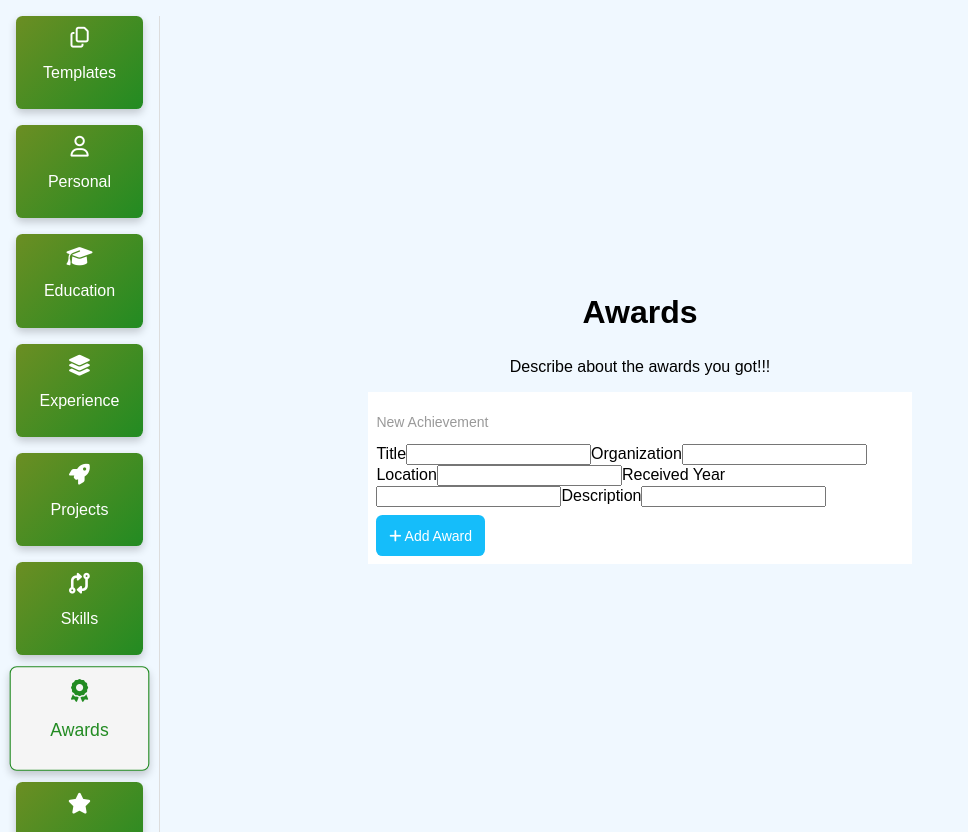
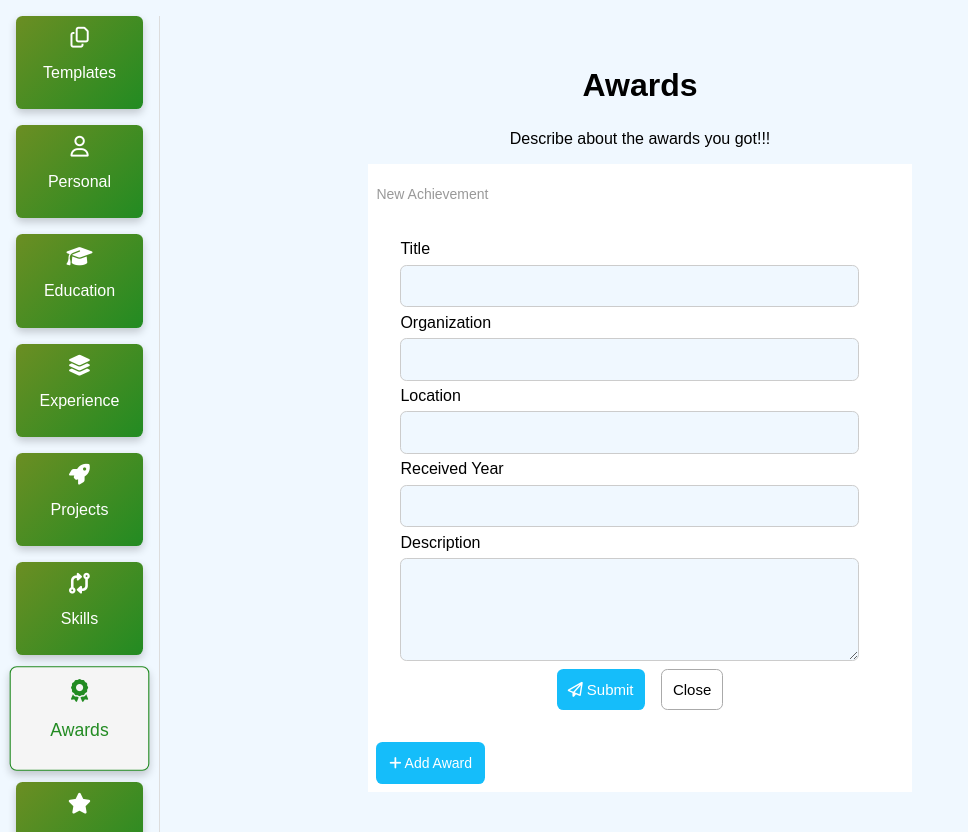
Before and after one commit to rohitghatal1/CVMaker-ReactJS, a React (Create React App) app: page / in a window 1280 px wide. Both pictures are taken after a click on the element "Awards". Shown: the whole page, without its empty margins (0-968 px from the left). Built offline with nearby package versions, Linux system fonts and the light colour scheme.

Commit message:
added add new award modal with styling

```diff
--- a/src/componentsInner/Awards.js
+++ b/src/componentsInner/Awards.js
@@ -4,6 +4,10 @@ import './awards.css'
 export default function Awards() {
 
   const openAddAwardModal = () => {
+
+  }
+
+  const handleCloseForm = () => {
 
   }
   return (
@@ -33,7 +37,12 @@ export default function Awards() {
                 <input type="text" />
 
                 <label htmlFor="desc">Description</label>
-                <input type="text" />
+                <textarea rows={5} name="" id=""></textarea>
+
+                <div className="submitAndCloseBtns">
+                  <button type='submit' className='submitBtn'><i className="fa-regular fa-paper-plane"></i> Submit</button>
+                  <button className='closeBtn' onClick={handleCloseForm}>Close</button>
+                </div>
 
               </form>
             </div>
--- a/src/componentsInner/awards.css
+++ b/src/componentsInner/awards.css
@@ -22,6 +22,52 @@
     color: #999;
 }
 
+.awardsComponent .awardsSection .newAwards .addNewAwardModal{
+    padding: 0.5rem;
+}
+
+.awardsComponent .awardsSection .newAwards .addNewAwardModal form{
+    padding: 1rem;
+}
+
+.awardsComponent .awardsSection .newAwards .addNewAwardModal input, textarea{
+    display: block;
+    width: 90%;
+    padding: 0.8rem;
+    border: 1px solid #ccc;
+    border-radius: 0.4rem;
+    margin-top: 0.4rem;
+    margin-bottom: 0.4rem;
+    background-color: aliceblue;
+}
+
+.awardsComponent .awardsSection .newAwards .addNewAwardModal .submitAndCloseBtns{
+    display: flex;
+    justify-content: center;
+    gap: 1rem;
+    text-align: center;
+    margin-top: 0.5rem;
+}
+
+.awardsComponent .awardsSection .newAwards .addNewAwardModal .submitAndCloseBtns button{
+    padding: 0.7rem;
+    border-radius: 0.4rem;
+    font-size: 15px;
+    cursor: pointer;
+}
+
+.awardsComponent .awardsSection .newAwards .addNewAwardModal .submitAndCloseBtns .submitBtn{
+    background-color: #15bdfa;
+    color: #fff;
+    border: none;
+}
+
+.awardsComponent .awardsSection .newAwards .addNewAwardModal .submitAndCloseBtns .closeBtn{
+    background-color: #fff;
+    color: black;
+    border: 1px solid #aaa;
+}
+
 .awardsComponent .awardsSection .newAwards .addNewAwardbtn{
     padding: 0.8rem;
     background-color: #15bdfa;
```
